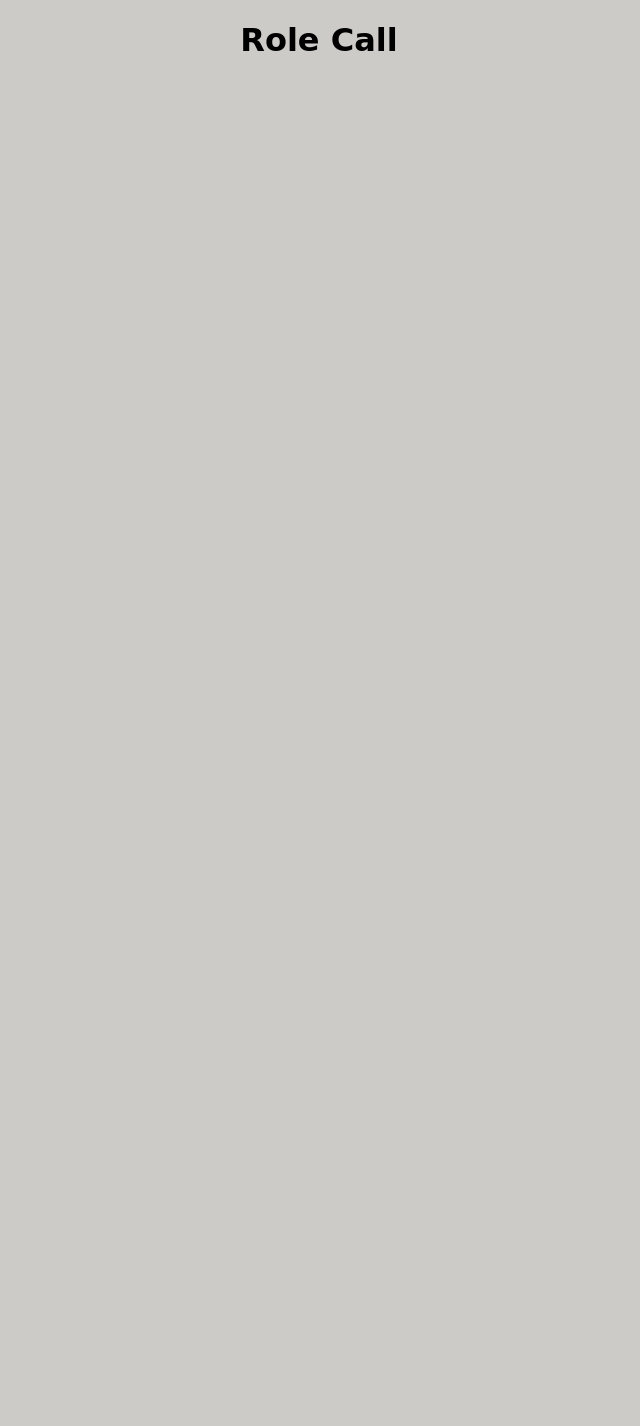
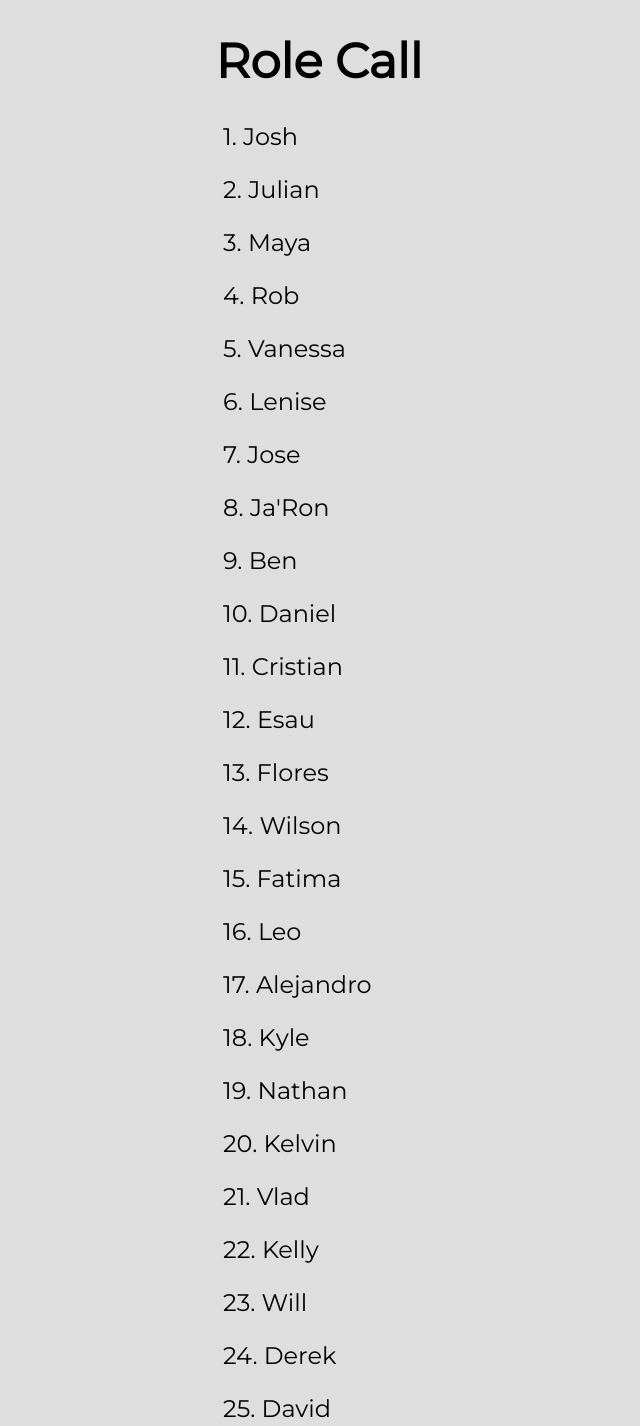
Before and after one commit to wadams-dev/roleProgram, a plain HTML site: page index.html in a window 1280 px wide. Shown: the whole page, without its empty margins (321-961 px from the left). Before the commit the page ends 800 px from the top, so only its background shows below. Drawn offline with Linux system fonts and the light colour scheme; a web font is replaced by a local one.

Commit message:
update UI

```diff
--- a/index.html
+++ b/index.html
@@ -4,20 +4,41 @@
     <meta charset="UTF-8">
     <meta name="viewport" content="width=device-width, initial-scale=1.0">
     <title>Role Call</title>
+    <link rel="stylesheet" href="main.css">
     <link href="https://fonts.googleapis.com/css?family=Spicy+Rice&display=swap" rel="stylesheet">
-    <style media="screen">
-      body{
-        margin: 0;
-        background: #cccbc8;
-        text-align: center;
-      }
-      h1 {
-        font-family: 'Spicy Rice', cursive;
-      }
-    </style>
+    <link href="https://fonts.googleapis.com/css?family=Montserrat&display=swap" rel="stylesheet">
 </head>
 <body>
-    <h1>Role Call</h1>
+    <div class="heading">
+      <h1>Role Call</h1>
+    </div>
+    <div class="student__list">
+      <p id="student1"></p>
+      <p id="student2"></p>
+      <p id="student3"></p>
+      <p id="student4"></p>
+      <p id="student5"></p>
+      <p id="student6"></p>
+      <p id="student7"></p>
+      <p id="student8"></p>
+      <p id="student9"></p>
+      <p id="student10"></p>
+      <p id="student11"></p>
+      <p id="student12"></p>
+      <p id="student13"></p>
+      <p id="student14"></p>
+      <p id="student15"></p>
+      <p id="student16"></p>
+      <p id="student17"></p>
+      <p id="student18"></p>
+      <p id="student19"></p>
+      <p id="student20"></p>
+      <p id="student21"></p>
+      <p id="student22"></p>
+      <p id="student23"></p>
+      <p id="student24"></p>
+      <p id="student25"></p>
+    </div>
     <script src="script.js"></script>
 </body>
 </html>
--- /dev/null
+++ b/main.css
@@ -0,0 +1,16 @@
+body {
+  margin: 0;
+  background: #dfdede;
+  font-family: "Montserrat", sans-serif;
+}
+h1 {
+  font-size: 3rem;
+}
+.heading {
+  text-align: center;
+}
+.student__list {
+  width: 15%;
+  margin: auto;
+  font-size: 1.5rem;
+}
--- a/script.js
+++ b/script.js
@@ -12,7 +12,8 @@ function getSpeaker(){
 }
 
 for(var i = 0; i < 25; i++){
-    console.log(counter + ". " + classMates[getSpeaker()]);
+    document.getElementById("student" + counter).innerHTML = counter + ". " + classMates[getSpeaker()];
+    //console.log(counter + ". " + classMates[getSpeaker()]);
     classMates.splice(speaker,1);
     counter++;
 }
```
